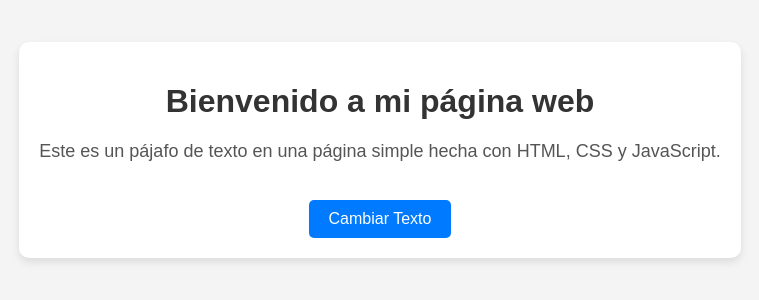
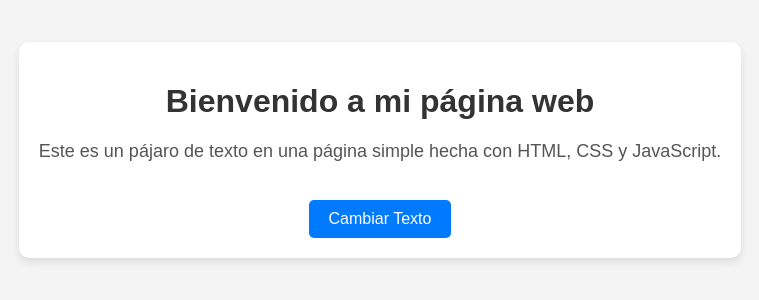
Before and after one commit to marktini/proyecto2, a plain HTML site: page index.html in a window 1280 px wide. Shown: the part 250-550 px from the top of the page, 260-1019 px from the left. Drawn offline with Linux system fonts and the light colour scheme.

Commit message:
Update index.html

```diff
--- a/index.html
+++ b/index.html
@@ -9,7 +9,7 @@
 <body>
     <div class="container">
         <h1>Bienvenido a mi página web</h1>
-        <p id="texto">Este es un pájafo de texto en una página simple hecha con HTML, CSS y JavaScript.</p>
+        <p id="texto">Este es un pájaro de texto en una página simple hecha con HTML, CSS y JavaScript.</p>
         <button onclick="cambiarTexto()">Cambiar Texto</button>
     </div>
     <script src="script.js"></script>
```
